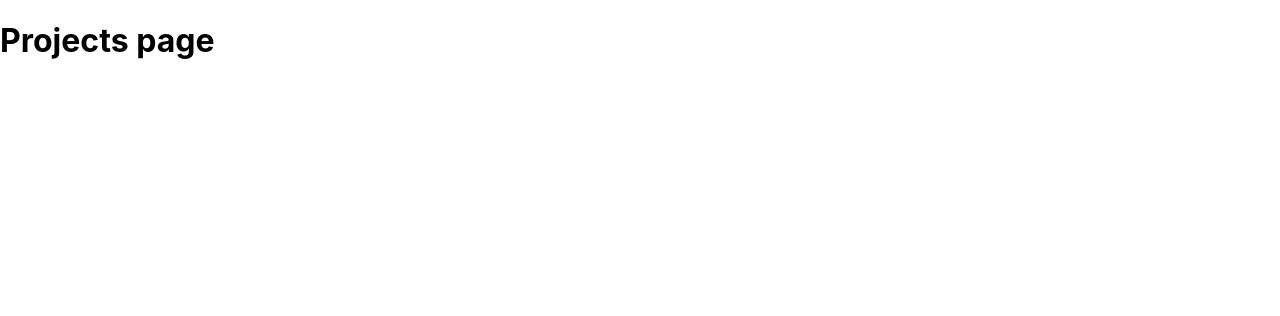
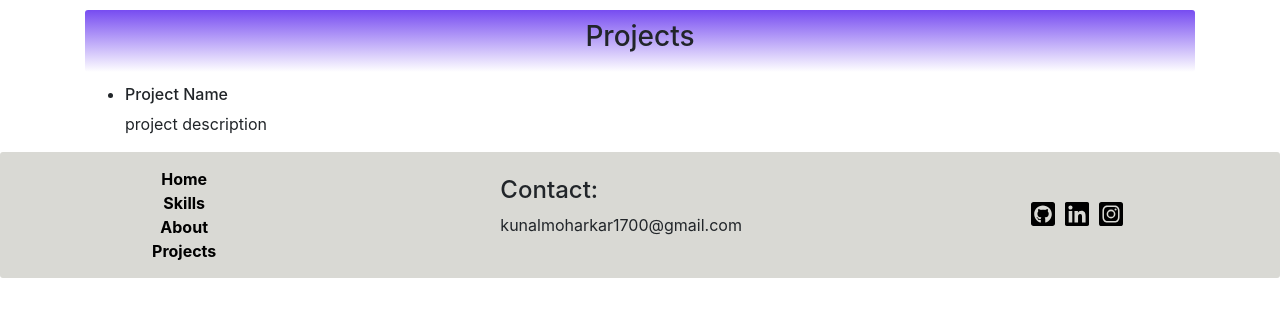
Before and after one commit to KunalMoharkar/portfolio, a React (Create React App) app: page /Projects in a window 1280 px wide. Shown: the top 316 px of the page. Built offline with nearby package versions, Linux system fonts and the light colour scheme.

Commit message:
projects page

```diff
--- a/public/index.html
+++ b/public/index.html
@@ -9,6 +9,10 @@
       name="description"
       content="Web site created using create-react-app"
     />
+    <link rel="stylesheet" href="https://maxcdn.bootstrapcdn.com/bootstrap/4.5.2/css/bootstrap.min.css">
+    <script src="https://ajax.googleapis.com/ajax/libs/jquery/3.5.1/jquery.min.js"></script>
+    <script src="https://cdnjs.cloudflare.com/ajax/libs/popper.js/1.16.0/umd/popper.min.js"></script>
+    <script src="https://maxcdn.bootstrapcdn.com/bootstrap/4.5.2/js/bootstrap.min.js"></script>
     <link rel="apple-touch-icon" href="%PUBLIC_URL%/logo192.png" />
     <!--
       manifest.json provides metadata used when your web app is installed on a
--- /dev/null
+++ b/src/components/footer.js
@@ -0,0 +1,41 @@
+import React from 'react';
+import '../css/footer.css';
+import {Link} from 'react-router-dom';
+import '../css/projects.css';
+import { FontAwesomeIcon } from '@fortawesome/react-fontawesome';
+
+export const Footer=()=>{
+
+    return(
+
+        <div className="footer">
+
+                <div className="footerLinks">
+                    <Link className="iconLink" to={`/`} >Home</Link>
+                    <Link className="iconLink" to={`/Skills/`} >Skills</Link>
+                    <Link className="iconLink" to={`/About/`} >About</Link>
+                    <Link className="iconLink" to={`/Projects/`} >Projects</Link>
+                </div>
+
+                <div className="footerContact">
+                    <h4>Contact:</h4>
+                    <p>kunalmoharkar1700@gmail.com</p>
+                </div>
+
+                <div className="footerIcons">
+                    <a className="iconLink" href='https://github.com/KunalMoharkar'>
+                        <FontAwesomeIcon  className="icons" icon={['fab', 'github-square']} size="2x" />
+                    </a>
+                    <a className="iconLink" href='https://github.com/KunalMoharkar'>
+                        <FontAwesomeIcon  className="icons" icon={['fab', 'linkedin']} size="2x"/>
+                    </a>
+                    <a className="iconLink" href='https://github.com/KunalMoharkar'>
+                        <FontAwesomeIcon  className="icons" icon={['fab', 'instagram-square']} size="2x"/>
+                    </a>
+                </div>
+
+            </div>
+    )
+
+
+}
--- a/src/components/home.js
+++ b/src/components/home.js
@@ -7,30 +7,37 @@ import '../css/home.css';
 export const Home=()=>{
 
     return(
-        <div className="container">
+        <div className="homeContainer">
+
             <div className="linkContainer">
                 <Link to={`/`}  className="links">Home</Link>
             </div>
+
             <div className="imgContainer">
                 <img className="round-img" src={Avatar}></img>
             </div>
+
             <div className="desContainer">
-                <p>Kunal Moharkar <br/><span>Enthusiastic Learner|Fullstack Developer</span></p>
-                <a href='https://github.com/KunalMoharkar'>
+                <p><span className="name">Kunal Moharkar</span><br/><span className="tag">Enthusiastic Learner|Fullstack Developer</span></p>
+
+                <a className="iconLink" href='https://github.com/KunalMoharkar'>
                     <FontAwesomeIcon  className="icons" icon={['fab', 'github-square']} size="2x" />
                 </a>
-                <a href='https://github.com/KunalMoharkar'>
+                <a className="iconLink" href='https://github.com/KunalMoharkar'>
                     <FontAwesomeIcon  className="icons" icon={['fab', 'linkedin']} size="2x"/>
                 </a>
-                <a href='https://github.com/KunalMoharkar'>
+                <a className="iconLink" href='https://github.com/KunalMoharkar'>
                     <FontAwesomeIcon  className="icons" icon={['fab', 'instagram-square']} size="2x"/>
                 </a>
+
             </div>
+
             <div className="navContainer">
                 <Link to={`/About/`} className="links">About</Link>
                 <Link to={`/Skills/`} className="links">Skills</Link>
                 <Link to={`/Projects/`} className="links">Projects</Link>
             </div>
+
         </div>
     )
 }
--- a/src/components/projects.js
+++ b/src/components/projects.js
@@ -1,8 +1,33 @@
 import React from 'react';
+import '../css/projects.css';
+import {Footer} from './footer';
 
 export const Projects=()=>{
 
     return(
-        <h1>Projects page</h1>
+
+        <div>
+            <div className="container">
+                <div className="header">
+                    <h3>Projects</h3>
+                </div>
+
+                <div className="projectContainer">
+                    <ul>
+                        <li>
+                            <div className="projectHeader">
+                                <h6>Project Name</h6>
+                            </div>
+                            <div className="projectDescription">
+                                <p>project description</p>
+                            </div>
+                        </li>
+                    </ul>
+                </div>
+
+            </div>
+            <Footer />
+        </div>
+
     )
 }
--- /dev/null
+++ b/src/css/footer.css
@@ -0,0 +1,30 @@
+.footer{
+
+    display: flex;
+    flex-direction: row;
+    flex-wrap:wrap;
+    align-items: center;
+    justify-content: space-around;
+    background-color: #d9d9d4;
+    padding:10px;
+    border-radius:3px;
+
+}
+
+.footerLinks{
+
+    padding: 5px;
+    display: flex;
+    flex-direction: column;
+    align-items: center;
+    justify-content: center;
+
+}
+
+.footerIcons{
+    padding: 5px;
+}
+
+.footerContact{
+    padding: 5px;
+}
--- a/src/css/home.css
+++ b/src/css/home.css
@@ -1,4 +1,4 @@
-.container{
+.homeContainer{
     display: flex;
     flex-direction: column;
     justify-content: center;
@@ -52,10 +52,13 @@
 .links{
 
     color: #774CF1;
-    text-decoration: none;
     font-size: 32px;
     font-weight: bold;
 
+}
+
+.links:hover{
+    text-decoration:none;
 }
 
 .icons{
@@ -65,3 +68,16 @@
 
 
 }
+
+.iconLink{
+
+    color: black;
+    border-radius:50%;
+    font-weight: bold;
+
+}
+
+.iconLink:hover{
+    color: grey;
+    text-decoration: solid;
+}
--- /dev/null
+++ b/src/css/projects.css
@@ -0,0 +1,21 @@
+.header{
+
+    text-align: center;
+    padding: 10px;
+    margin-top: 10px;
+    margin-bottom: 10px;
+    border-radius: 3px;
+    background-image: linear-gradient(#774CF1,white);
+
+}
+
+
+
+.name{
+    font-size:x-large;
+    font-family:'Trebuchet MS', 'Lucida Sans Unicode', 'Lucida Grande', 'Lucida Sans', Arial, sans-serif;
+}
+
+.tag{
+    opacity: 0.5;
+}
```
Also changed, not shown: src/components/header.js (added), src/images/imgDuck.jpg (added).
